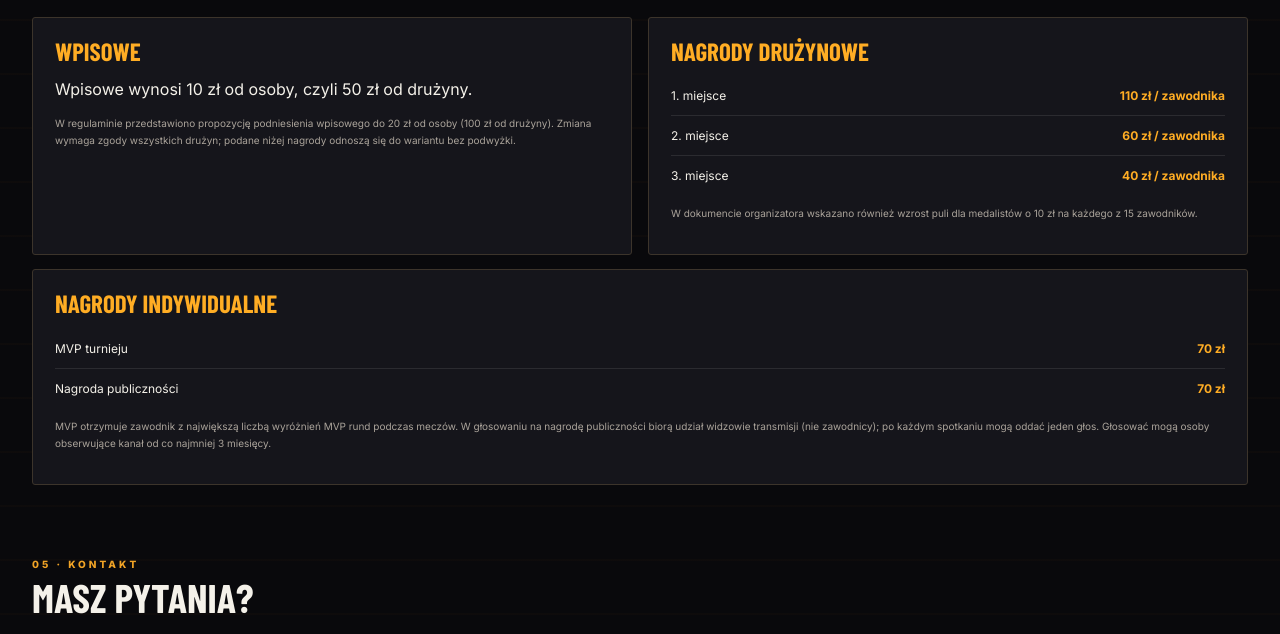
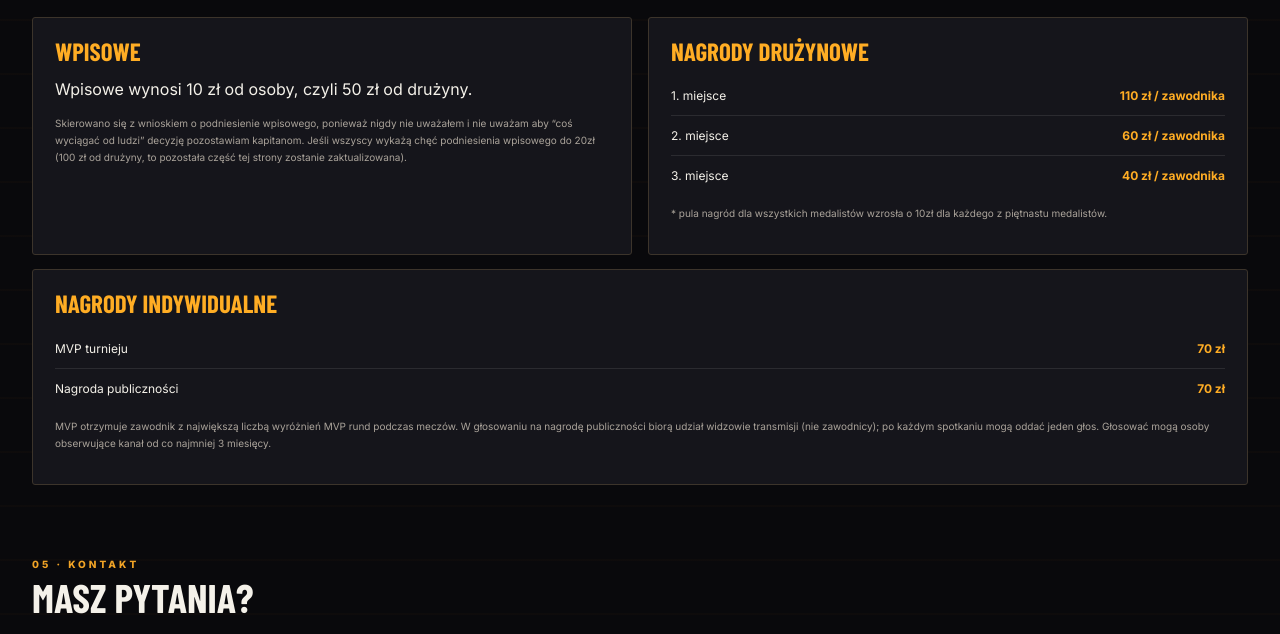
Before and after one commit to KubaETS2/ivturniejwcs, a plain HTML site: page info.html in a window 1280 px wide. Shown: the part 2114-2748 px from the top of the page. Drawn offline with nearby package versions, Linux system fonts and the light colour scheme; a web font is replaced by a local one.

Commit message:
Update info.html

```diff
--- a/info.html
+++ b/info.html
@@ -114,7 +114,7 @@
       <article class="panel">
         <h3 class="info-card-title">Wpisowe</h3>
         <p>Wpisowe wynosi 10 zł od osoby, czyli 50 zł od drużyny.</p>
-        <p class="note">W regulaminie przedstawiono propozycję podniesienia wpisowego do 20 zł od osoby (100 zł od drużyny). Zmiana wymaga zgody wszystkich drużyn; podane niżej nagrody odnoszą się do wariantu bez podwyżki.</p>
+        <p class="note">Skierowano się z wnioskiem o podniesienie wpisowego, ponieważ nigdy nie uważałem i nie uważam aby “coś wyciągać od ludzi” decyzję pozostawiam kapitanom. Jeśli wszyscy wykażą chęć podniesienia wpisowego do 20zł (100 zł od drużyny, to pozostała część tej strony zostanie zaktualizowana).</p>
       </article>
       <article class="panel">
         <h3 class="info-card-title">Nagrody drużynowe</h3>
@@ -123,7 +123,7 @@
           <div><span>2. miejsce</span><strong>60 zł / zawodnika</strong></div>
           <div><span>3. miejsce</span><strong>40 zł / zawodnika</strong></div>
         </div>
-        <p class="note">W dokumencie organizatora wskazano również wzrost puli dla medalistów o 10 zł na każdego z 15 zawodników.</p>
+        <p class="note">* pula nagród dla wszystkich medalistów wzrosła o 10zł dla każdego z piętnastu medalistów.</p>
       </article>
     </div>
     <article class="panel info-panel-spaced">
```
